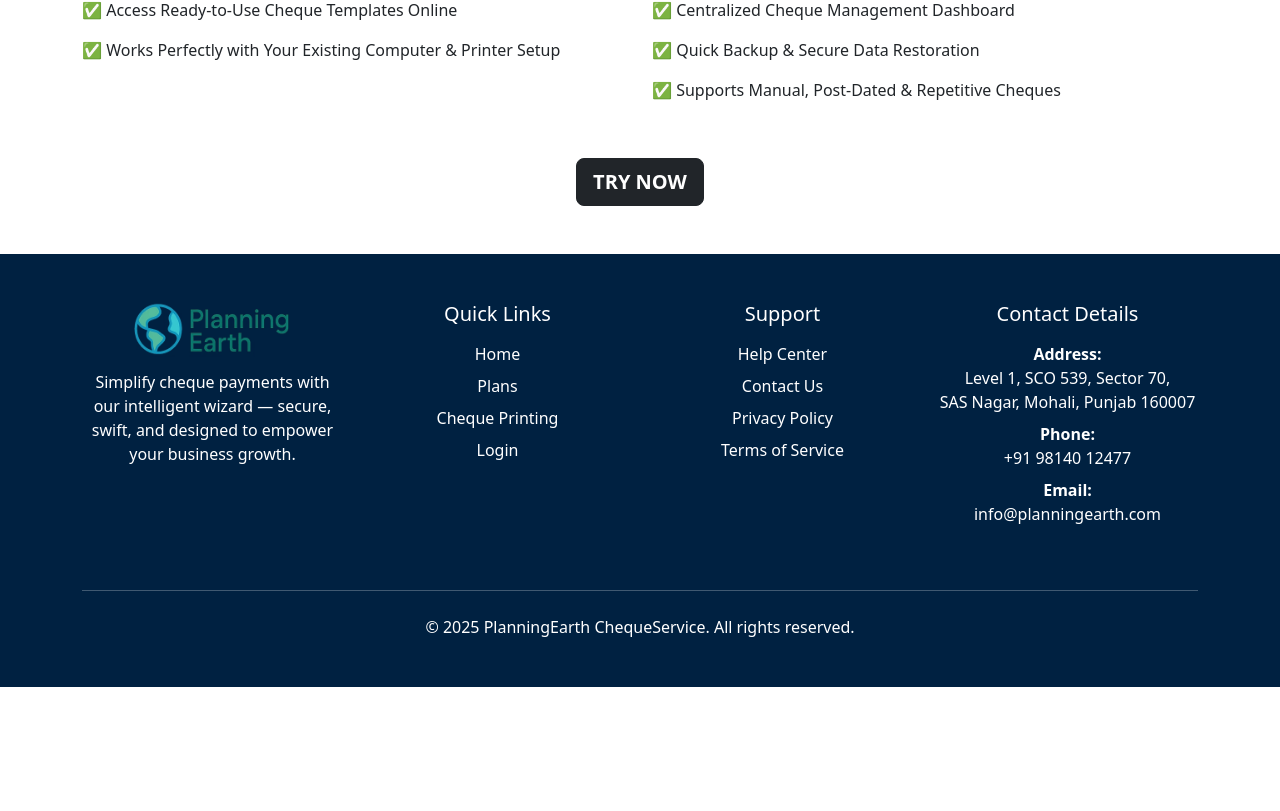
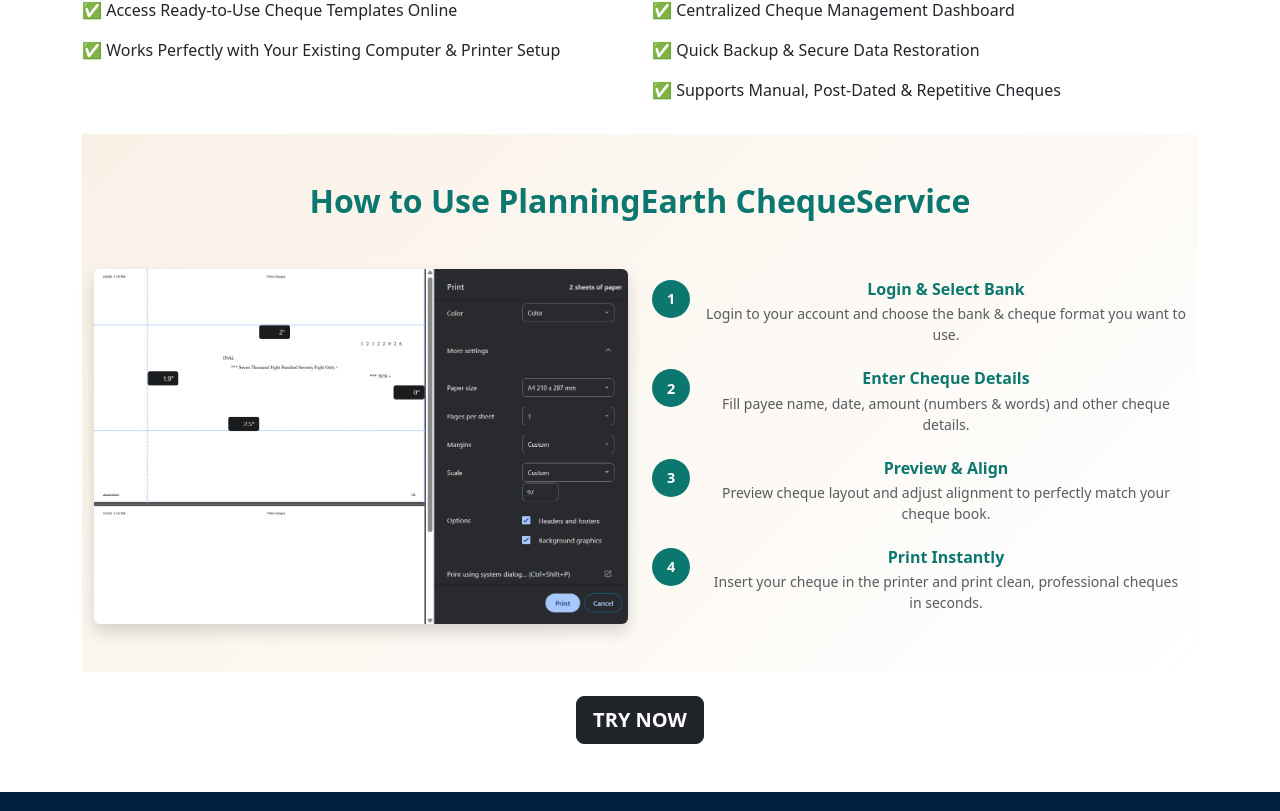
Before and after one commit to satnam241/DIGITAL-CHEQUE_FRONTEND, a React (Vite) app: page / in a window 1280 px wide. Shown: the part 969-1780 px from the top of the page. Before the commit the page ends 1656 px from the top, so only its background shows below. Built offline with nearby package versions, Linux system fonts and the light colour scheme.

Commit message:
add printer instruction

```diff
--- a/src/pages/Herosection.tsx
+++ b/src/pages/Herosection.tsx
@@ -1,13 +1,14 @@
 import React from "react";
 import { Container, Row, Col, Carousel, Button } from "react-bootstrap";
 import { useNavigate } from "react-router-dom";
+import HowToUseSection from "./HowToUseSection";
 const HeroSection: React.FC = () => {
   const navigate = useNavigate();
 
   const handleTryNow = () => {
     navigate("/plans");
   };
-  return (
+  return (<>
     <section
       className="bg-#ffffff text-[#00a274] mt-5"
       style={{ backgroundColor: "#ffffff", color: "rgb(12 119 111)" }}
@@ -151,7 +152,7 @@
               <p>✅ Supports Manual, Post-Dated & Repetitive Cheques</p>
             </Col>
           </Row>
-
+          <HowToUseSection />
           {/* Download Button */}
           <div className="mt-4">
             <Button
@@ -166,6 +167,8 @@
         </Container>
       </div>
     </section>
+
+    </>
   );
 
 }
--- /dev/null
+++ b/src/pages/HowToUseSection.tsx
@@ -0,0 +1,139 @@
+import { Container, Row, Col } from "react-bootstrap";
+
+const HowToUseSection: React.FC = () => {
+  return (
+    <section
+      className="py-5"
+      style={{
+        background: "linear-gradient(135deg, #f9f1e6, #ffffff)",
+      }}
+    >
+      <Container>
+        {/* Heading */}
+        <h2
+          className="text-center fw-bold mb-5 px-2"
+          style={{ color: "#0c776f" }}
+        >
+          How to Use PlanningEarth ChequeService
+        </h2>
+
+        <Row className="align-items-center">
+          {/* IMAGE */}
+          <Col
+            xs={12}
+            md={6}
+            className="mb-4 mb-md-0 text-center"
+          >
+            <img
+              src="/print-page.png"
+              alt="How to Print Cheque"
+              className="img-fluid rounded shadow"
+              style={{
+                maxHeight: "420px",
+                width: "100%",
+                objectFit: "contain",
+              }}
+            />
+          </Col>
+
+          {/* STEPS */}
+          <Col xs={12} md={6}>
+            {/* STEP 1 */}
+            <div className="mb-4 d-flex align-items-start gap-3">
+              <div
+                className="rounded-circle d-flex align-items-center justify-content-center fw-bold flex-shrink-0"
+                style={{
+                  width: "38px",
+                  height: "38px",
+                  backgroundColor: "#0c776f",
+                  color: "#fff",
+                  fontSize: "0.9rem",
+                }}
+              >
+                1
+              </div>
+              <div>
+                <h6 className="fw-bold mb-1">Login & Select Bank</h6>
+                <p className="text-muted mb-0 small">
+                  Login to your account and choose the bank & cheque format you
+                  want to use.
+                </p>
+              </div>
+            </div>
+
+            {/* STEP 2 */}
+            <div className="mb-4 d-flex align-items-start gap-3">
+              <div
+                className="rounded-circle d-flex align-items-center justify-content-center fw-bold flex-shrink-0"
+                style={{
+                  width: "38px",
+                  height: "38px",
+                  backgroundColor: "#0c776f",
+                  color: "#fff",
+                  fontSize: "0.9rem",
+                }}
+              >
+                2
+              </div>
+              <div>
+                <h6 className="fw-bold mb-1">Enter Cheque Details</h6>
+                <p className="text-muted mb-0 small">
+                  Fill payee name, date, amount (numbers & words) and other
+                  cheque details.
+                </p>
+              </div>
+            </div>
+
+            {/* STEP 3 */}
+            <div className="mb-4 d-flex align-items-start gap-3">
+              <div
+                className="rounded-circle d-flex align-items-center justify-content-center fw-bold flex-shrink-0"
+                style={{
+                  width: "38px",
+                  height: "38px",
+                  backgroundColor: "#0c776f",
+                  color: "#fff",
+                  fontSize: "0.9rem",
+                }}
+              >
+                3
+              </div>
+              <div>
+                <h6 className="fw-bold mb-1">Preview & Align</h6>
+                <p className="text-muted mb-0 small">
+                  Preview cheque layout and adjust alignment to perfectly match
+                  your cheque book.
+                </p>
+              </div>
+            </div>
+
+            {/* STEP 4 */}
+            <div className="d-flex align-items-start gap-3">
+              <div
+                className="rounded-circle d-flex align-items-center justify-content-center fw-bold flex-shrink-0"
+                style={{
+                  width: "38px",
+                  height: "38px",
+                  backgroundColor: "#0c776f",
+                  color: "#fff",
+                  fontSize: "0.9rem",
+                }}
+              >
+                4
+              </div>
+              <div>
+                <h6 className="fw-bold mb-1">Print Instantly</h6>
+                <p className="text-muted mb-0 small">
+                  Insert your cheque in the printer and print clean,
+                  professional cheques in seconds.
+                </p>
+              </div>
+            </div>
+          </Col>
+        </Row>
+      </Container>
+    </section>
+  );
+};
+
+export default HowToUseSection;
```
Also changed, not shown: public/print-page.png (added).
